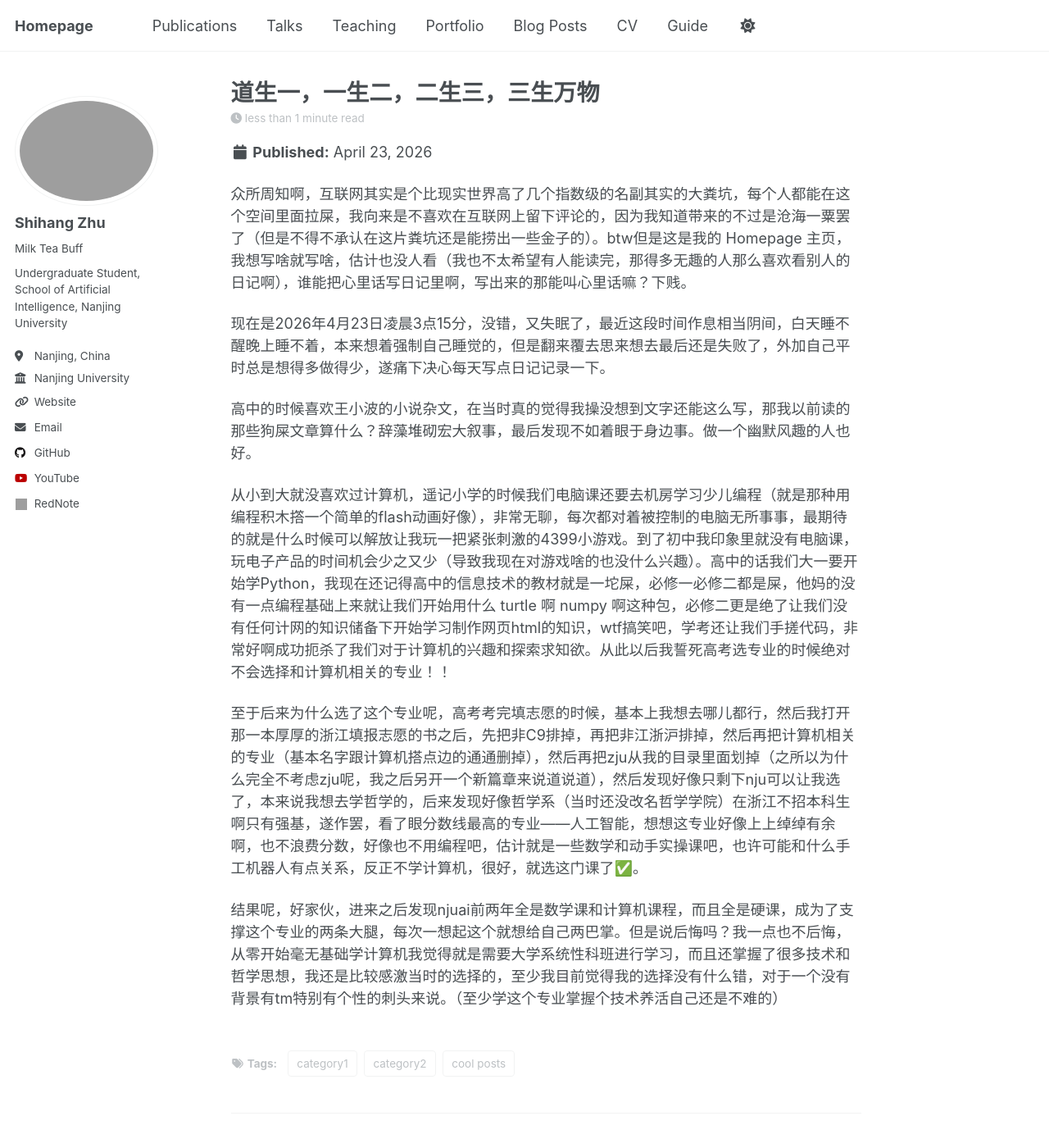
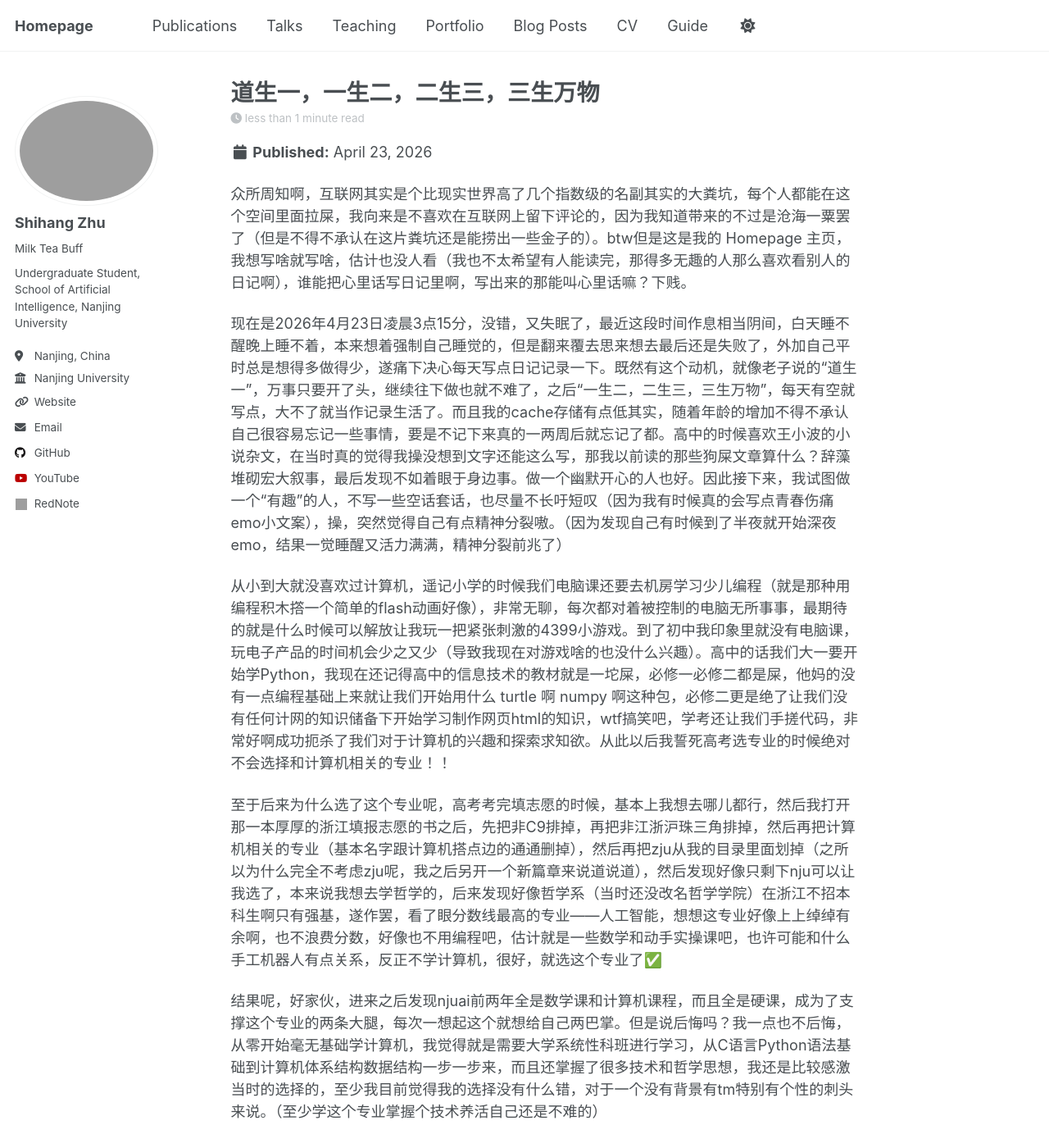
Before and after one commit to edzee3000/edzee3000.github.io, a Jekyll site: the page built from _posts/2026-04-23-blog-post-1.md, in a window 1280 px wide and 1400 px high. Shown: the whole window at 82% size. Built offline with Jekyll 4.4.1, drawn with Linux system fonts in a browser that asks for light colours; a script that is not in the unit is left out; grey boxes are pictures that could not be loaded.

Commit message:
Reflect on journey from disinterest to computer science
Added reflections on personal experiences with computers and education, detailing a journey from disinterest to appreciation for computer science.

```diff
--- a/_posts/2026-04-23-blog-post-1.md
+++ b/_posts/2026-04-23-blog-post-1.md
@@ -11,13 +11,10 @@ tags:
 众所周知啊，互联网其实是个比现实世界高了几个指数级的名副其实的大粪坑，每个人都能在这个空间里面拉屎，我向来是不喜欢在互联网上留下评论的，因为我知道带来的不过是沧海一粟罢了（但是不得不承认在这片粪坑还是能捞出一些金子的）。btw但是这是我的 Homepage 主页，我想写啥就写啥，估计也没人看（我也不太希望有人能读完，那得多无趣的人那么喜欢看别人的日记啊），谁能把心里话写日记里啊，写出来的那能叫心里话嘛？下贱。
 
 
-现在是2026年4月23日凌晨3点15分，没错，又失眠了，最近这段时间作息相当阴间，白天睡不醒晚上睡不着，本来想着强制自己睡觉的，但是翻来覆去思来想去最后还是失败了，外加自己平时总是想得多做得少，遂痛下决心每天写点日记记录一下。
-
-
-高中的时候喜欢王小波的小说杂文，在当时真的觉得我操没想到文字还能这么写，那我以前读的那些狗屎文章算什么？辞藻堆砌宏大叙事，最后发现不如着眼于身边事。做一个幽默风趣的人也好。
+现在是2026年4月23日凌晨3点15分，没错，又失眠了，最近这段时间作息相当阴间，白天睡不醒晚上睡不着，本来想着强制自己睡觉的，但是翻来覆去思来想去最后还是失败了，外加自己平时总是想得多做得少，遂痛下决心每天写点日记记录一下。既然有这个动机，就像老子说的“道生一”，万事只要开了头，继续往下做也就不难了，之后“一生二，二生三，三生万物”，每天有空就写点，大不了就当作记录生活了。而且我的cache存储有点低其实，随着年龄的增加不得不承认自己很容易忘记一些事情，要是不记下来真的一两周后就忘记了都。高中的时候喜欢王小波的小说杂文，在当时真的觉得我操没想到文字还能这么写，那我以前读的那些狗屎文章算什么？辞藻堆砌宏大叙事，最后发现不如着眼于身边事。做一个幽默开心的人也好。因此接下来，我试图做一个“有趣”的人，不写一些空话套话，也尽量不长吁短叹（因为我有时候真的会写点青春伤痛emo小文案），操，突然觉得自己有点精神分裂嗷。（因为发现自己有时候到了半夜就开始深夜emo，结果一觉睡醒又活力满满，精神分裂前兆了）
 
 从小到大就没喜欢过计算机，遥记小学的时候我们电脑课还要去机房学习少儿编程（就是那种用编程积木撘一个简单的flash动画好像），非常无聊，每次都对着被控制的电脑无所事事，最期待的就是什么时候可以解放让我玩一把紧张刺激的4399小游戏。到了初中我印象里就没有电脑课，玩电子产品的时间机会少之又少（导致我现在对游戏啥的也没什么兴趣）。高中的话我们大一要开始学Python，我现在还记得高中的信息技术的教材就是一坨屎，必修一必修二都是屎，他妈的没有一点编程基础上来就让我们开始用什么 turtle 啊 numpy 啊这种包，必修二更是绝了让我们没有任何计网的知识储备下开始学习制作网页html的知识，wtf搞笑吧，学考还让我们手搓代码，非常好啊成功扼杀了我们对于计算机的兴趣和探索求知欲。从此以后我誓死高考选专业的时候绝对不会选择和计算机相关的专业！！
 
-至于后来为什么选了这个专业呢，高考考完填志愿的时候，基本上我想去哪儿都行，然后我打开那一本厚厚的浙江填报志愿的书之后，先把非C9排掉，再把非江浙沪排掉，然后再把计算机相关的专业（基本名字跟计算机搭点边的通通删掉），然后再把zju从我的目录里面划掉（之所以为什么完全不考虑zju呢，我之后另开一个新篇章来说道说道），然后发现好像只剩下nju可以让我选了，本来说我想去学哲学的，后来发现好像哲学系（当时还没改名哲学学院）在浙江不招本科生啊只有强基，遂作罢，看了眼分数线最高的专业——人工智能，想想这专业好像上上绰绰有余啊，也不浪费分数，好像也不用编程吧，估计就是一些数学和动手实操课吧，也许可能和什么手工机器人有点关系，反正不学计算机，很好，就选这门课了✅️。
+至于后来为什么选了这个专业呢，高考考完填志愿的时候，基本上我想去哪儿都行，然后我打开那一本厚厚的浙江填报志愿的书之后，先把非C9排掉，再把非江浙沪珠三角排掉，然后再把计算机相关的专业（基本名字跟计算机搭点边的通通删掉），然后再把zju从我的目录里面划掉（之所以为什么完全不考虑zju呢，我之后另开一个新篇章来说道说道），然后发现好像只剩下nju可以让我选了，本来说我想去学哲学的，后来发现好像哲学系（当时还没改名哲学学院）在浙江不招本科生啊只有强基，遂作罢，看了眼分数线最高的专业——人工智能，想想这专业好像上上绰绰有余啊，也不浪费分数，好像也不用编程吧，估计就是一些数学和动手实操课吧，也许可能和什么手工机器人有点关系，反正不学计算机，很好，就选这个专业了✅️
 
-结果呢，好家伙，进来之后发现njuai前两年全是数学课和计算机课程，而且全是硬课，成为了支撑这个专业的两条大腿，每次一想起这个就想给自己两巴掌。但是说后悔吗？我一点也不后悔，从零开始毫无基础学计算机我觉得就是需要大学系统性科班进行学习，而且还掌握了很多技术和哲学思想，我还是比较感激当时的选择的，至少我目前觉得我的选择没有什么错，对于一个没有背景有tm特别有个性的刺头来说。（至少学这个专业掌握个技术养活自己还是不难的）
+结果呢，好家伙，进来之后发现njuai前两年全是数学课和计算机课程，而且全是硬课，成为了支撑这个专业的两条大腿，每次一想起这个就想给自己两巴掌。但是说后悔吗？我一点也不后悔，从零开始毫无基础学计算机，我觉得就是需要大学系统性科班进行学习，从C语言Python语法基础到计算机体系结构数据结构一步一步来，而且还掌握了很多技术和哲学思想，我还是比较感激当时的选择的，至少我目前觉得我的选择没有什么错，对于一个没有背景有tm特别有个性的刺头来说。（至少学这个专业掌握个技术养活自己还是不难的）
```
